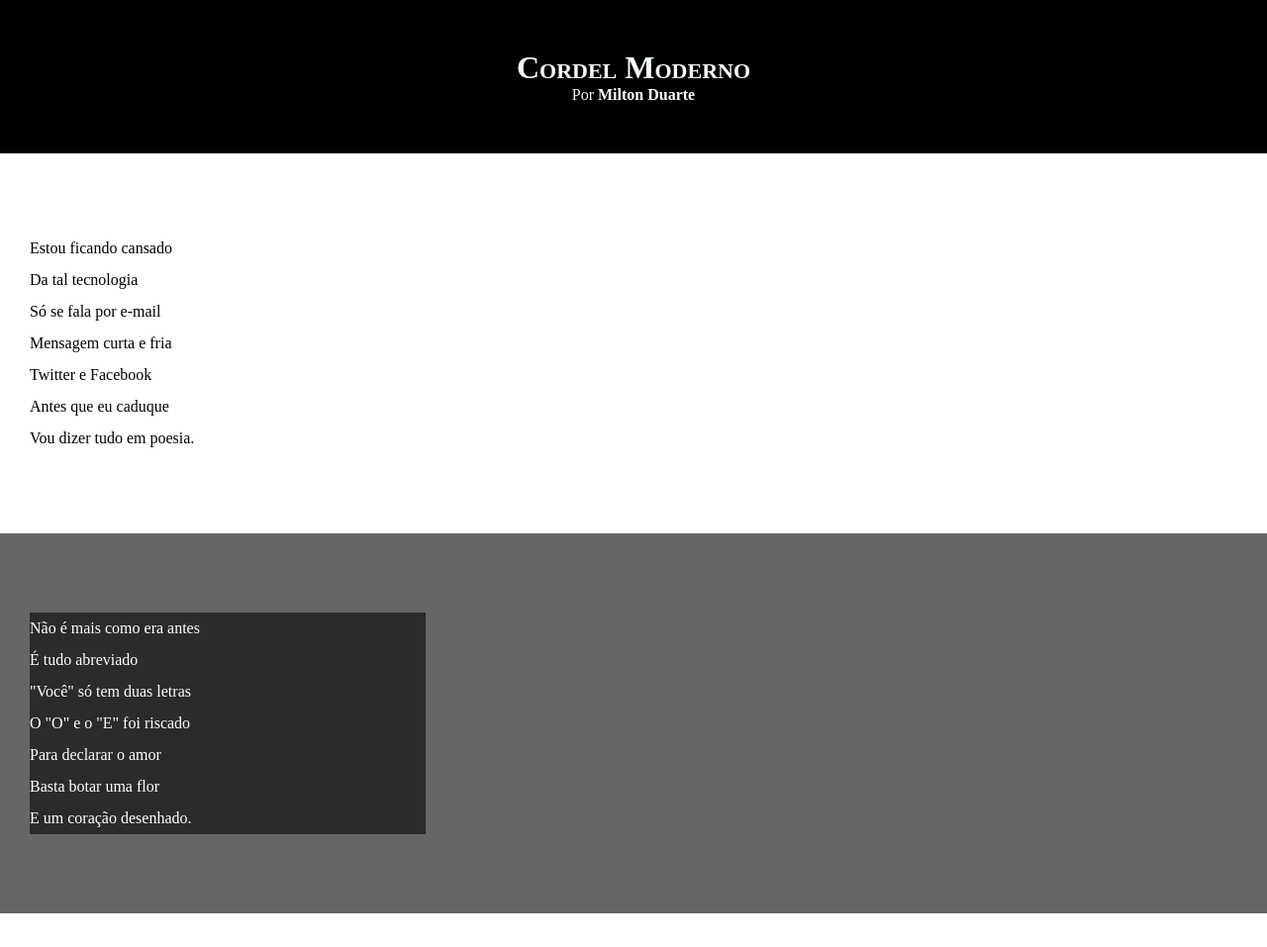
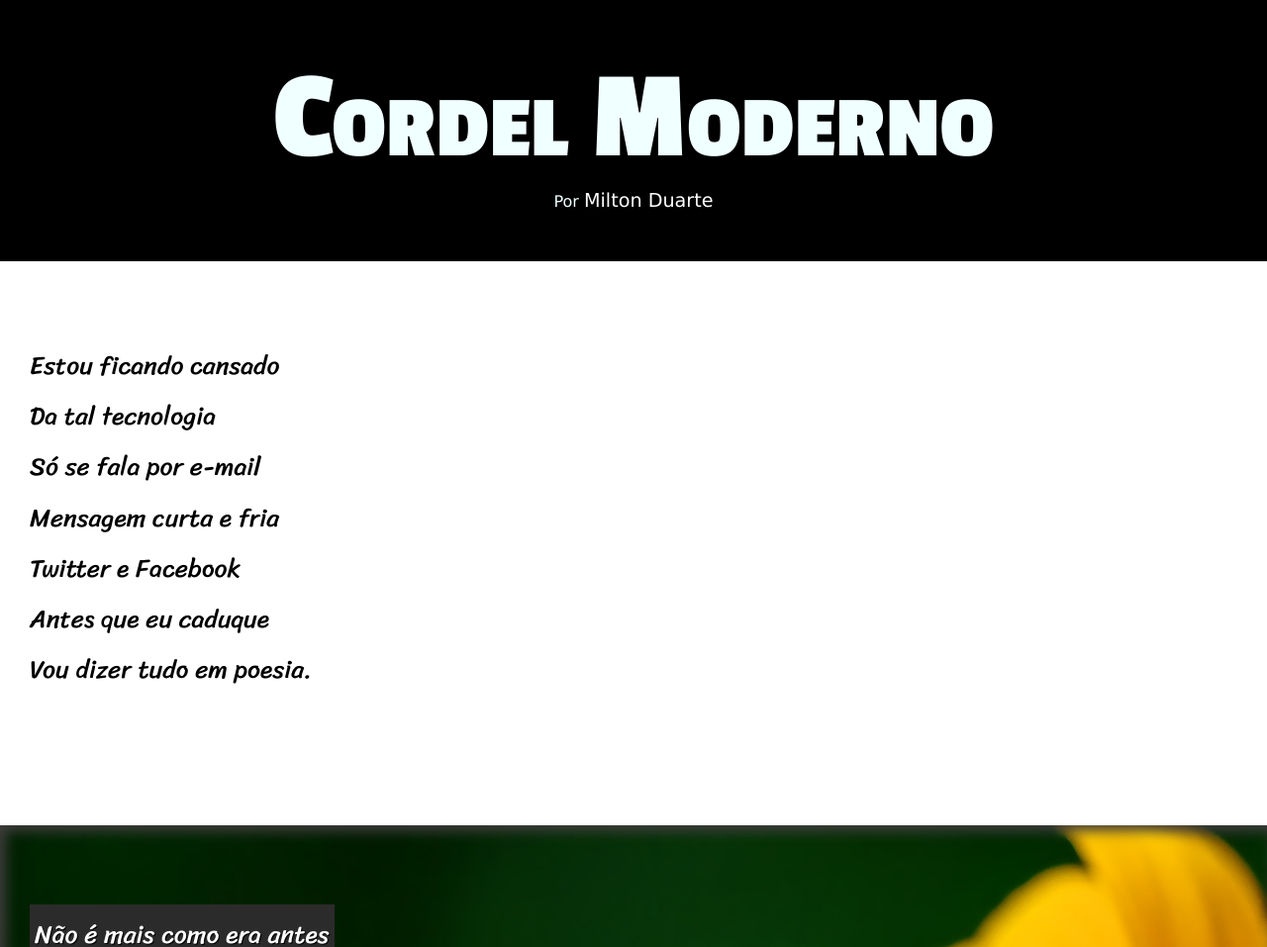
Before and after one commit to NataliaBento/Aulas-HTMLCSS, a plain HTML site: page Desafio012/index.html in a window 1280 px wide. Shown: the top 957 px of the page at 99% size. Drawn offline with Linux system fonts and the light colour scheme.

Commit message:
feat: inserção de imagens de fundo, fixando imagens de fundo, finalização do projeto

```diff
--- a/Desafio012/estilos/stylesheet.css
+++ b/Desafio012/estilos/stylesheet.css
@@ -1,13 +1,25 @@
 @charset "UTF-8";
+
+@import url('https://fonts.googleapis.com/css2?family=Kaushan+Script&family=Passion+One:wght@400;700;900&family=Sriracha&display=swap');
+
+:root{
+
+    --fonte1: Verdana, Geneva, Tahoma, sans-serif;
+    --fonte2: "Passion One", sans-serif;
+    --fonte3: "Sriracha", cursive;
+}
 
 *{
     margin: 0px;
 
     padding: 0px;
+
+
 }
 
 html, body{
     min-height: 100vh;
+    font-family: var(--fonte1);
 
 }
 
@@ -20,19 +32,31 @@ header{
 header > h1{
     padding-top: 50px;
     font-variant: small-caps;
+    font-family: var(--fonte2);
+    font-size: 10vw;
 }
 
 header > p{
     padding-bottom: 50px;
 }
 
-header a, footer a {
+footer > a {
     color: white;
     text-decoration: none;
     font-weight: bolder;
 }
 
-header a:hover, footer a:hover{
+a#primeirolink{
+    font-size: larger;
+    color: white;
+    text-decoration: none;
+}
+
+header a#primeirolink:hover{
+    text-decoration: underline;
+}
+
+footer a:hover{
     text-decoration: underline;
 }
 
@@ -41,6 +65,12 @@ section{
     padding-bottom: 10vh;
     line-height: 2em;
     padding-left: 30px;
+    font-family: var(--fonte3);
+    font-size: 2vw;
+}
+
+section > p{
+    padding-bottom: 2em;
 }
 
 section.normal{
@@ -51,11 +81,28 @@ section.normal{
 section.imagem{
     background-color: rgb(104, 101, 101);
     color: white;
+    box-shadow: inset 6px 6px 13px 0px rgb(63, 61, 61);
+    background-size: cover;
+    background-attachment: fixed;
 }
 
 section.imagem > p {
-    width: 400px;
+   display: inline-block;
+   padding: 5px;
     background-color: rgb(44, 43, 43);
+    text-shadow: 1px 1px 0px black;
+
+}
+
+section#img01{
+    background-image: url(/Desafio012/imagens/background001.jpg);
+    background-position: right center;
+
+}
+
+section#img02{
+    background-image: url(/Desafio012/imagens/background002.jpg);
+
 }
 
 footer{
--- a/Desafio012/index.html
+++ b/Desafio012/index.html
@@ -9,8 +9,8 @@
 <body>
     <header>
         <h1>Cordel Moderno</h1>
-        <p>
-            Por <a href="https://www.recantodasletras.com.br/poesias/3186743" target="_blank">Milton Duarte</a>
+        <p >
+            Por <a href="https://www.recantodasletras.com.br/poesias/3186743" target="_blank" id="primeirolink">Milton Duarte</a>
         </p>
     </header>
 
@@ -26,7 +26,7 @@
             </p>
         </section>
 
-        <section class="imagem">
+        <section class="imagem" id="img01">
             <p>
                 Não é mais como era antes <br>
                 É tudo abreviado <br>
@@ -60,7 +60,7 @@
             </p>
         </section>
 
-        <section class="imagem">
+        <section class="imagem" id="img02">
             <p>
                 Tenho saudade das cartas <br>
                 Escritas com a própria mão <br>
```
